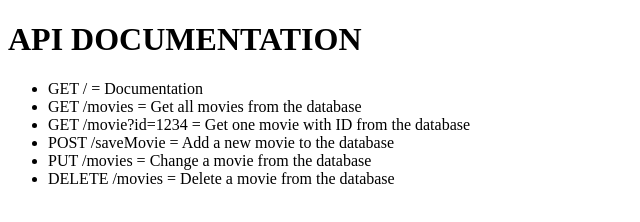
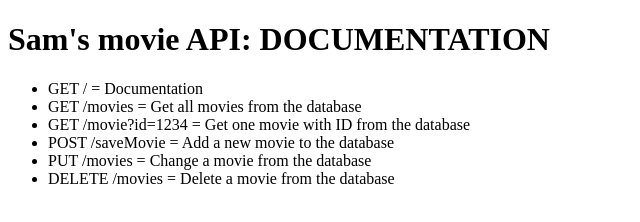
Before and after one commit to EHB-MCT/web2-backend-SamBuseyne, a website: page public/info.html in a window 1280 px wide. Shown: the whole page, without its empty margins (0-640 px from the left). Drawn offline with Linux system fonts and the light colour scheme.

Commit message:
Update to fix CORS problem

```diff
--- a/package.json
+++ b/package.json
@@ -19,6 +19,7 @@
   "homepage": "https://github.com/EHB-MCT/web2-backend-SamBuseyne#readme",
   "dependencies": {
     "body-parser": "^1.19.1",
+    "cors": "^2.8.5",
     "dotenv": "^10.0.0",
     "express": "^4.17.1",
     "mongodb": "^4.2.2"
--- a/public/info.html
+++ b/public/info.html
@@ -10,7 +10,7 @@
 </head>
 
 <body>
-    <h1>API DOCUMENTATION</h1>
+    <h1>Sam's movie API: DOCUMENTATION</h1>
     <ul>
         <li>GET / = Documentation</li>
         <li>GET /movies = Get all movies from the database</li>
```
Also changed, not shown: index.js (+3 -5 lines), 1 other file.
